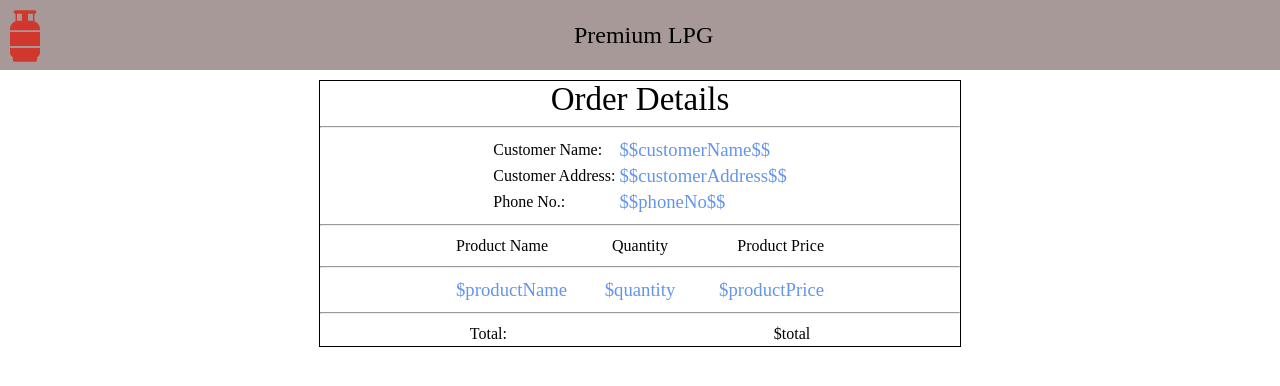
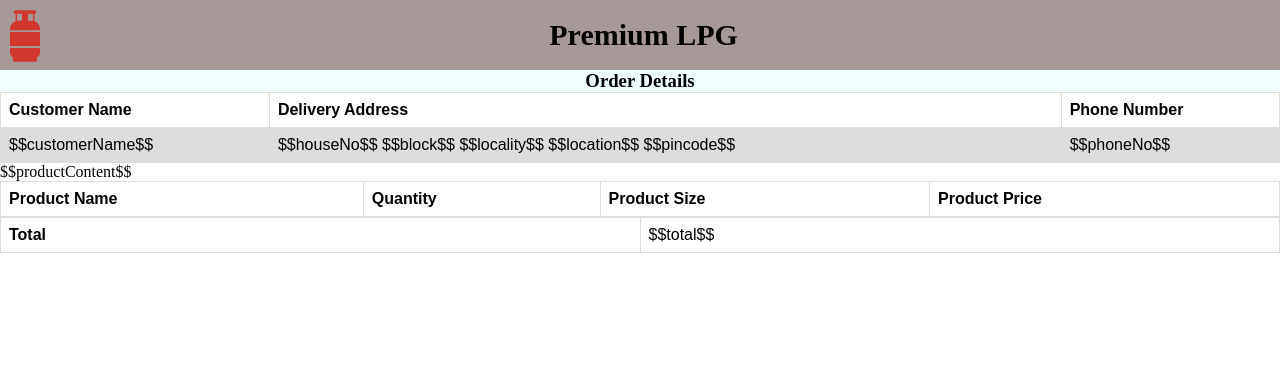
Before and after one commit to Vishal-hu/LPGProject, a website: page order.html in a window 1280 px wide. Drawn offline with Linux system fonts and the light colour scheme.

```diff
--- a/order.html
+++ b/order.html
@@ -1,16 +1,8 @@
 <!DOCTYPE html>
-<html lang="en">
+<html>
 
 <head>
-    <meta charset="UTF-8">
-    <meta http-equiv="X-UA-Compatible" content="IE=edge">
-    <meta name="viewport" content="width=device-width, initial-scale=1.0">
-    <title>OrderPage</title>
     <style>
-        table tr td {
-            border: none;
-        }
-
         body {
             font-weight: unset;
             margin: 0px auto;
@@ -18,41 +10,34 @@
             box-sizing: border-box;
         }
 
-        .center {
-            margin-left: auto;
-            margin-right: auto;
+        table {
+            font-family: arial, sans-serif;
+            border-collapse: collapse;
+            width: 100%;
         }
 
-        h3 {
-            color: cornflowerblue;
-            margin: 0%;
-            font-weight: unset;
+        td,
+        th {
+            border: 1px solid #dddddd;
+            text-align: left;
+            padding: 8px;
         }
 
-        h4 {
-            color: black;
-            margin: 0%;
-            font-weight: 100;
-            font-weight: unset;
-        }
-
-        h2 {
-            color: black;
-            margin: 0%;
-            font-weight: 100;
-            font-weight: unset;
+        tr:nth-child(even) {
+            background-color: #dddddd;
         }
 
         @media print {
             body {
                 -webkit-print-color-adjust: exact;
-                print-color-adjust:unset
+                print-color-adjust: unset
             }
         }
     </style>
 </head>
 
 <body>
+
     <div class="heading" style="width:100%;height:70px;background-color: rgb(168, 153, 153) !important;">
         <div style="float: left; height: 50px ;width: 33%;margin-top:10px;margin-left:10px;">
             <span>
@@ -81,85 +66,42 @@
             </span>
 
         </div>
-        <div style="width: 33%;height: 50px;margin-top:10px;float: left;text-align: center;line-height: 50px;">
-            <h2>Premium LPG</h2>
+        <div style="width: 33%;height: 50px;float: left;text-align: center;line-height: 20px; font-size: 20px;">
+            <h2 class="heading">Premium LPG</h2>
         </div>
 
     </div>
-    <div style="border: 1px solid black;width: 50%; margin: 0px auto;margin-top: 10px;">
 
-        <h3 style="color: black;font-size: 33px;
-    font-weight: unset !important; text-align: center;">Order Details</h3>
-        <hr>
-        <table class="center">
-            <tr>
-                <td>
-                    <h4>Customer Name:
-                    </h4>
+    <h3 style="color: black; margin: 0px; padding: 0px; background-color: azure;
+    font-weight: 600px; text-align: center;">Order Details</h3>
 
-                </td>
-                <td>
-                    <h3>$$customerName$$</h3>
-                </td>
+    <table>
+        <tr style="width: 33%;">
+            <th>Customer Name</th>
+            <th>Delivery Address</th>
+            <th>Phone Number</th>
         </tr>
         <tr>
-                <td>
-                    <h4>Customer Address: </h4>
-
-                </td>
-                <td>
-                    <h3>$$customerAddress$$</h3>
-                </td>
-            </tr>
-            <tr>
-                <td>
-                    <h4>Phone No.:</h4>
-                </td>
-                <td>
-                    <h3>$$phoneNo$$</h3>
-                </td>
+            <td>$$customerName$$</td>
+            <td>$$houseNo$$ $$block$$ $$locality$$ $$location$$ $$pincode$$</td>
+            <td>$$phoneNo$$</td>
         </tr>
     </table>
-        <hr>
-        <table class="center">
+    <table>
+        <tr style="width: 25%;">
+            <th>Product Name</th>
+            <th>Quantity</th>
+            <th>Product Size</th>
+            <th>Product Price</th>
+        </tr>
+        $$productContent$$
+    </table>
+    <table>
         <tr>
-                <td style="width: 120px;">
-                    <h4>Product Name</h4>
-                </td>
-                <td style="width: 120px;text-align: center;">
-                    <h4>Quantity</h4>
-                </td>
-                <td style="width: 120px;text-align: end;">
-                    <h4>Product Price</h4>
-                </td>
+            <th style="width: 50%;">Total</th>
+            <td>$$total$$</td>
         </tr>
     </table>
-        <hr>
-        <table class="center">
-            <tr>
-                <td style="width: 120px;">
-                    <h3>$productName</h3>
-                </td>
-                <td style="width: 120px;text-align: center;">
-                    <h3>$quantity</h3>
-                </td>
-                <td style="width: 120px;text-align: end;">
-                    <h3>$productPrice</h3>
-                </td>
-            </tr>
-        </table>
-        <hr>
-        <table class="center">
-            <tr>
-                <td>
-                    <h4 style="width: 300px;text-align: left;">Total:</h4>
-                </td>
-                <td>
-                    <h4>$total</h4>
-                </td>
-            </tr>
-        </table>
-    </div>
 
 </body>
 
```
Also changed, not shown: controllers/payment.js (+3 -17 lines), utils/mailutil.js (+1 -7 lines), utils/util.js (+40 -3 lines). Lines whose indentation alone changed are shown as unchanged.
